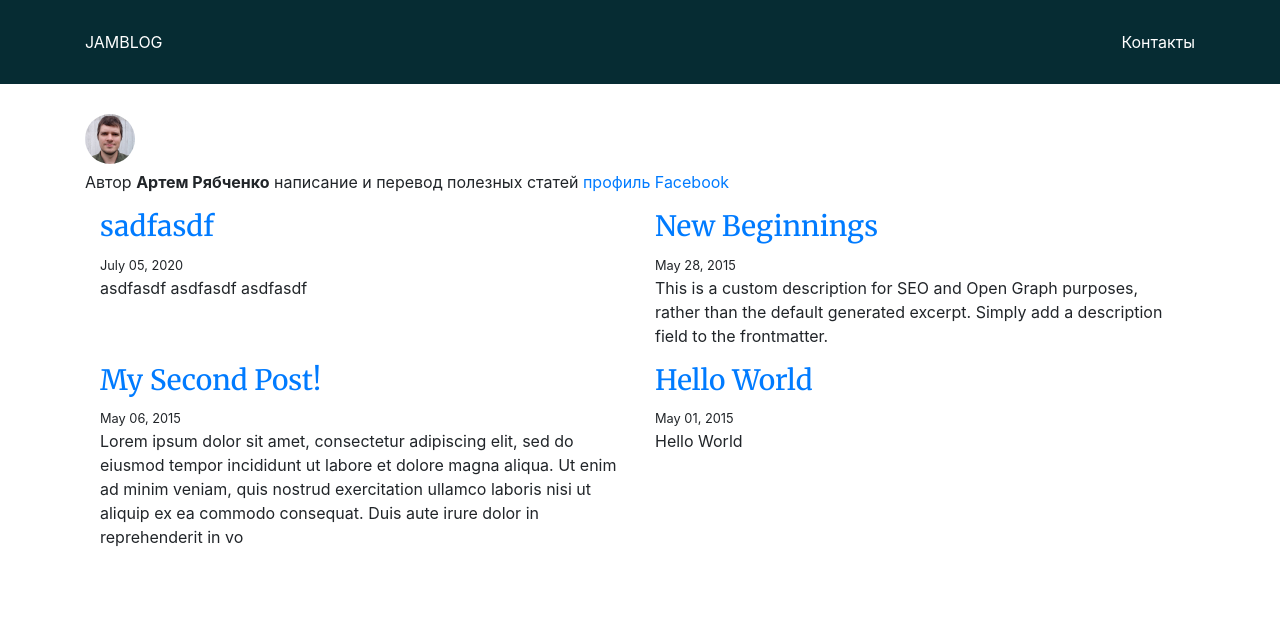
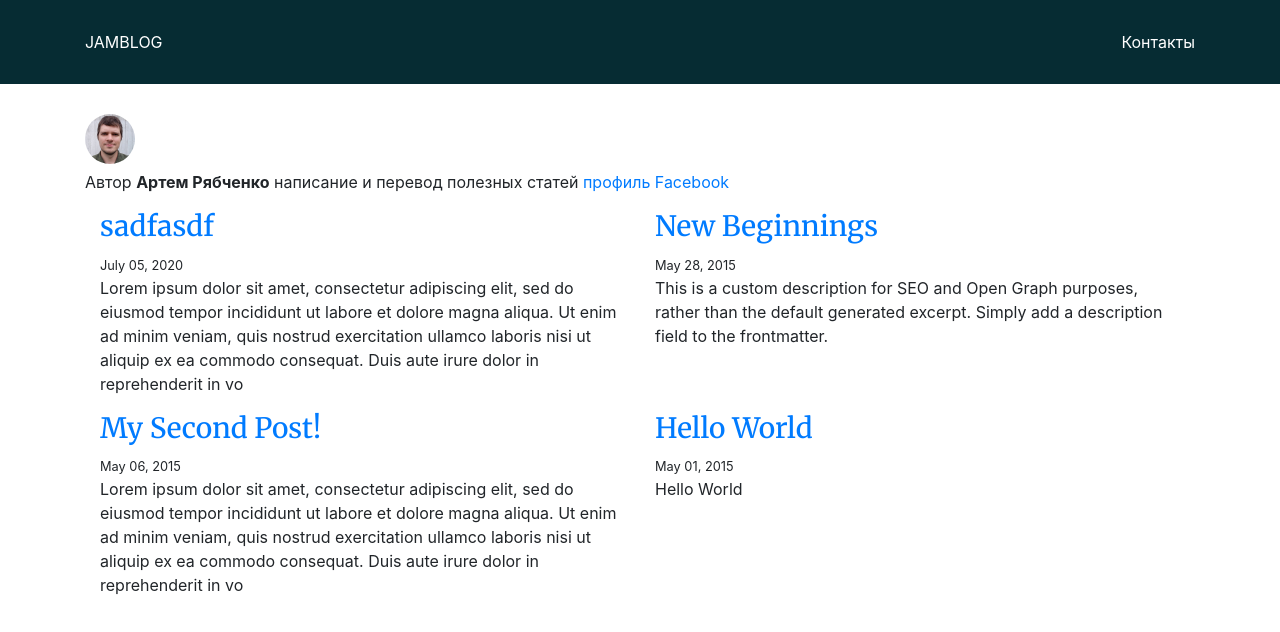
Before and after one commit to ArtsiomRabchanka/gatsby-netlify, a Gatsby site: page / in a window 1280 px wide. Built offline with nearby package versions, Linux system fonts and the light colour scheme; Gatsby itself is replaced by a stand-in of ours; some packages are replaced by stand-ins of ours.

Commit message:
Update Blog “sadfasdf/index”

```diff
--- a/content/blog/sadfasdf/index.md
+++ b/content/blog/sadfasdf/index.md
@@ -1,7 +1,11 @@
 ---
 title: sadfasdf
+thumbnail: 20200613_145318.jpg
 date: 2020-07-05T17:18:35.204Z
-description: asdfasdf asdfasdf asdfasdf
+description: Lorem ipsum dolor sit amet, consectetur adipiscing elit, sed do
+  eiusmod tempor incididunt ut labore et dolore magna aliqua. Ut enim ad minim
+  veniam, quis nostrud exercitation ullamco laboris nisi ut aliquip ex ea
+  commodo consequat. Duis aute irure dolor in reprehenderit in vo
 ---
 asdfsadf asdfsadf asdfsadf asdfsadf
 
```
Also changed, not shown: 1 other file.
